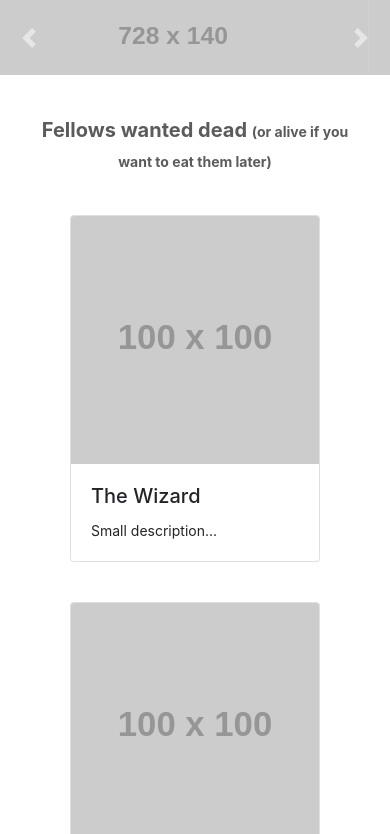
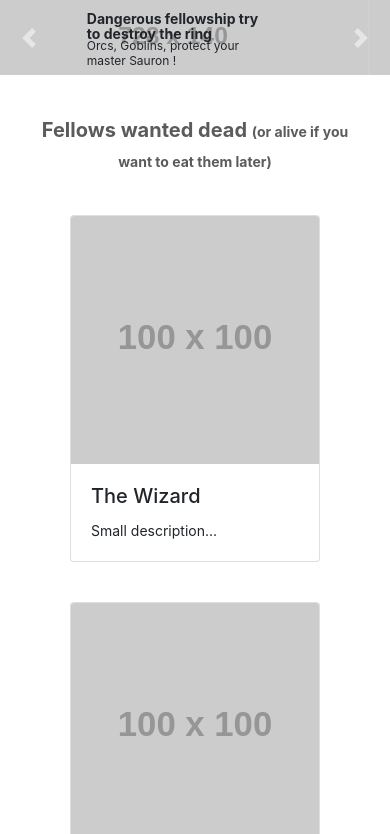
Before and after one commit to MargSousa/quest10-bootstrap, a plain HTML site: page index.html in a window 390 px wide. Shown: the part 56-890 px from the top of the page. Drawn offline with nearby package versions, Linux system fonts and the light colour scheme; placeholder pictures from the web are drawn by us.

Commit message:
css improvements

```diff
--- a/index.html
+++ b/index.html
@@ -29,10 +29,15 @@
   </nav>
 
   <!-- Carousel -->
+
   <div id="carouselExampleControls" class="carousel slide" data-ride="carousel">
       <div class="carousel-inner">
         <div class="carousel-item active">
           <img src="https://via.placeholder.com/728x140?text=Dangerous+FellowshipImage1" class="d-block w-100" alt="Image One">
+          <div class="card-img-overlay banner">
+            <p class="banner-title">Dangerous fellowship try to destroy the ring</p>
+            <p class="banner-text">Orcs, Goblins, protect your master Sauron !</p>
+          </div>
         </div>
         <div class="carousel-item">
           <img src="https://via.placeholder.com/728x140?text=Dangerous+FellowshipImage2" class="d-block w-100" alt="Image Two">
--- a/styles.css
+++ b/styles.css
@@ -1,7 +1,33 @@
+.nav-item {
+  padding: 0px 10px 0px 10px;
+}
+
 .nav-item:hover {
   background-color: rgb(193, 193, 193);
   color: black;
   border-radius: 5px;
+}
+
+
+.banner-title {
+  font-weight: bold;
+  text-align: start;
+  line-height: 25px;
+  font-size: 18px;
+  position: absolute;
+  top: 45%;
+  left: 50%;
+  transform: translate(-50%, -50%);
+}
+
+.banner-text {
+  text-align: start;
+  line-height: 25px;
+  font-size: 16px;
+  position: absolute;
+  top: 55%;
+  left: 50%;
+  transform: translate(-50%, -50%);
 }
 
 .fellows-title {
@@ -40,13 +66,15 @@
 .line {
   margin-top: 30px;
   border: solid 0.5px rgb(91, 91, 91);
+  width: 95%;
+  margin: auto;
 }
 
 .contacts-title {
   font-weight: bold;
   font-size: 20px;
   color: rgb(91, 91, 91);
-  margin: 30px 0px 20px 10px;
+  margin: 30px 0px 0px 40px;
 }
 
 .foot-section {
@@ -63,3 +91,33 @@
   color: white;
   padding: 5px;
 }
+
+@media (max-width: 768px) {
+
+  .contacts-title {
+    margin-left: 15px;
+  }
+
+  .foot-section {
+    text-align: center;
+    font-size: 14px;
+  }
+
+  .banner-title, .banner-text {
+    line-height: 15px;
+    text-align: start;
+  }
+
+  .banner-title {
+    top: 35%;
+    left: 50%;
+    font-size: 14px;
+  }
+
+  .banner-text {
+    top: 70%;
+    left: 50%;
+    font-size: 12px;
+  }
+
+}
```
